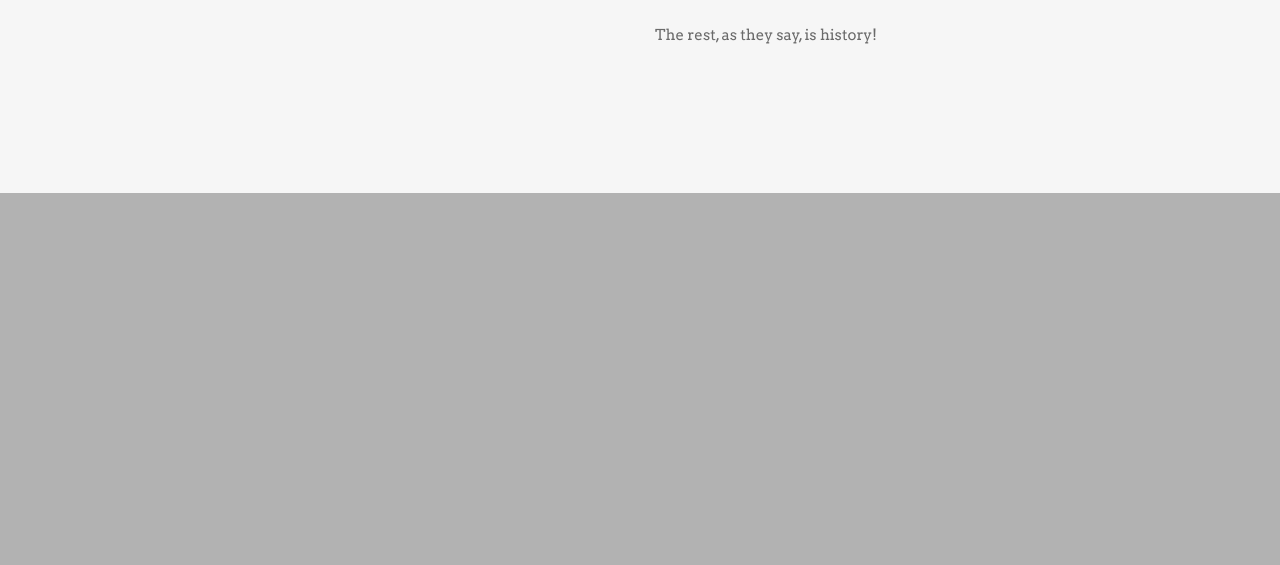
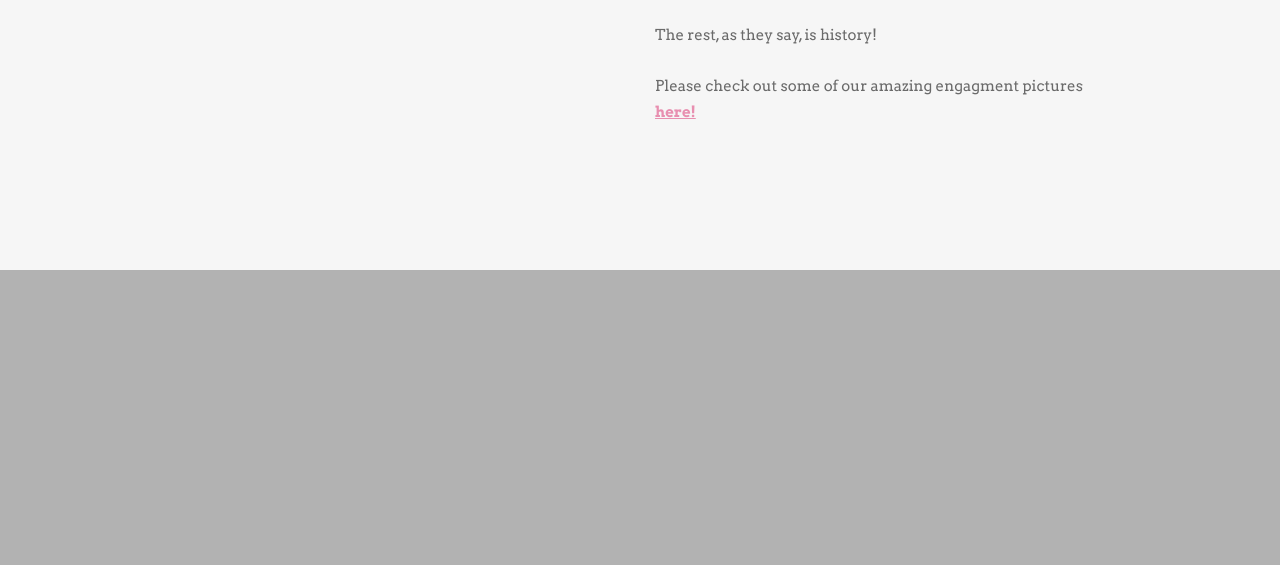
Before and after one commit to asebast2/weddingsite, a plain HTML site: page the-story.html in a window 1280 px wide. Shown: the part 1904-2469 px from the top of the page. Drawn offline with nearby package versions, Linux system fonts and the light colour scheme.

Commit message:
link to engagment pics

```diff
--- a/the-story.html
+++ b/the-story.html
@@ -269,6 +269,8 @@
                                 Meanwhile, back at the hospital, Lauren was frantically trying to get out on time, and had to make one last stop in the OR to hand off the pager to her junior resident. The attending spotted her and asked her to assist on the case as they could always use an extra set of hands. As any good resident would, she went to scrub in, knowing she'd definitely miss the party. Back in the OR her junior resident knew she had to do something, and told the attending all about the big date that night.  Much to her surpise, the grumpy old attending had a soft spot in his heart, and when Lauren came back in he told her to get home so she could get ready for her date! A Christmas Miracle!</p>
                                 <p>After all the drama they finally met. Anish locked eyes with her for the first time, his heart skipped a beat. He knew. He knew that she was the one. </p>
                                 <p>The rest, as they say, is history!</p>
+
+                                <p>Please check out some of our amazing engagment pictures <a href="http://blog.rhinehartphotography.com/2018/01/05/washington-dc-best-wedding-photographers-national-mall-wwi-lincoln-memorials-fall-creative-unique-artistic-colorful/"> <strong style="color:#E88FB0;text-decoration:underline;"class="hyperlink"> here! </strong> </a> </p>
                             </div>
                         </div>
 
```
